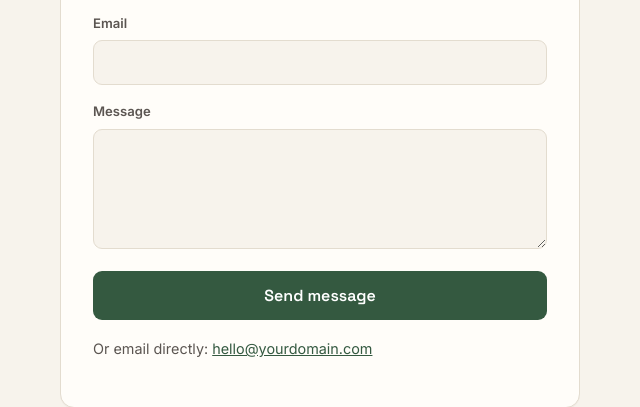
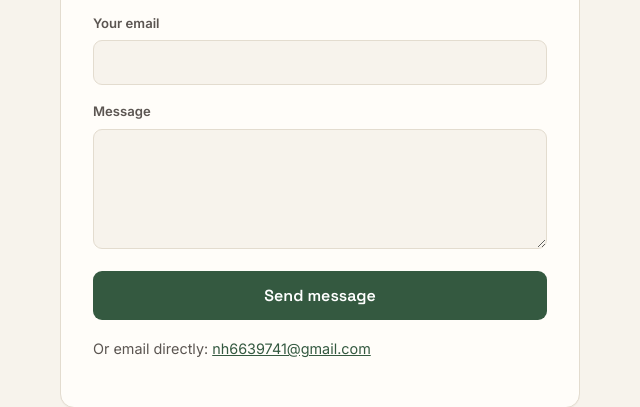
Before and after one commit to nazirhusyan23-create/paint-calculator, a plain HTML site: page contact.html in a window 1280 px wide. Shown: the part 409-816 px from the top of the page, 152-792 px from the left. Drawn offline with Linux system fonts and the light colour scheme.

Commit message:
Add files via upload

```diff
--- a/contact.html
+++ b/contact.html
@@ -37,28 +37,28 @@
       <div class="section-inner">
         <div class="card" style="max-width:520px;">
           <!--
-            NOTE: This is a static site with no backend, so this form cannot send
-            email on its own. Two easy free options:
-            1) Formspree (formspree.io) — sign up free, replace the form "action"
-               below with your Formspree endpoint, and it emails you submissions.
-            2) Or simply remove the form and keep the mailto link below.
+            This form sends directly to nh6639741@gmail.com via Formspree.
+            IMPORTANT: On first deploy, Formspree sends ONE confirmation email
+            to nh6639741@gmail.com after the first test submission — you must
+            click "Confirm" in that email once, or future messages won't arrive.
           -->
-          <form class="contact-form" action="https://formspree.io/f/YOUR_FORM_ID" method="POST">
+          <form class="contact-form" action="https://formspree.io/nh6639741@gmail.com" method="POST">
             <div class="field">
               <label for="name">Name</label>
               <input type="text" id="name" name="name" required>
             </div>
             <div class="field">
-              <label for="email">Email</label>
-              <input type="email" id="email" name="email" required>
+              <label for="email">Your email</label>
+              <input type="email" id="email" name="_replyto" required>
             </div>
             <div class="field">
               <label for="message">Message</label>
               <textarea id="message" name="message" required></textarea>
             </div>
+            <input type="hidden" name="_subject" value="New message from PaintCalc contact form">
             <button type="submit" class="primary">Send message</button>
           </form>
-          <p class="result-note" style="margin-top:18px;">Or email directly: <a href="mailto:hello@yourdomain.com">hello@yourdomain.com</a></p>
+          <p class="result-note" style="margin-top:18px;">Or email directly: <a href="mailto:nh6639741@gmail.com">nh6639741@gmail.com</a></p>
         </div>
       </div>
     </section>
```
